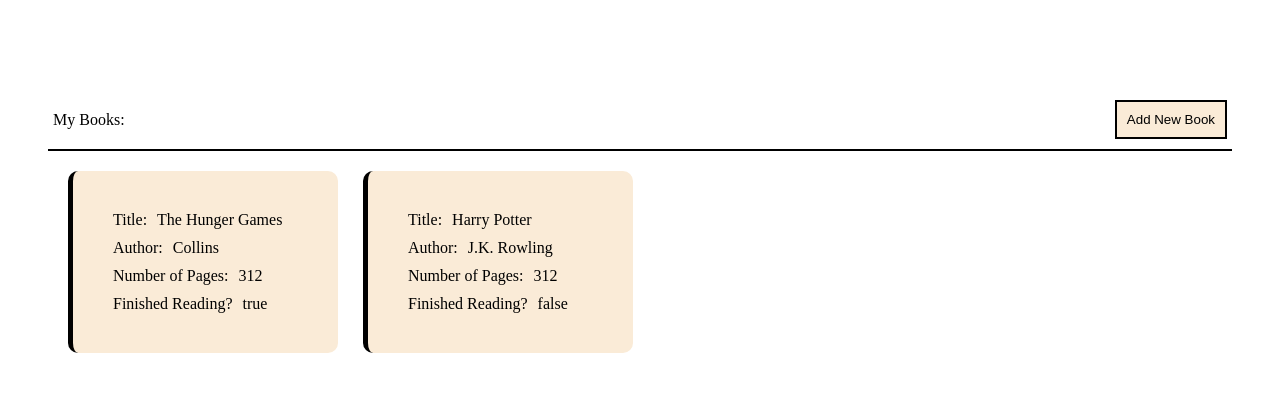
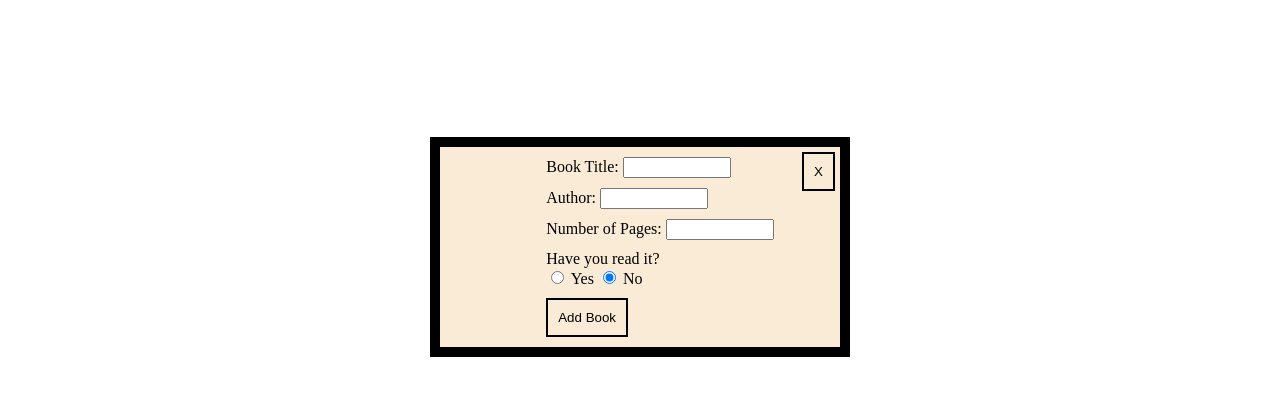
Before and after one commit to manielsen13/odin-library-project, a plain HTML site: page index.html in a window 1280 px wide. Both pictures are taken after a click on the button "Add New Book". Shown: the part 153-548 px from the top of the page. Drawn offline with Linux system fonts and the light colour scheme.

Commit message:
Create Form. Add Toggle For Reading and Not Reading. Add Functionality to Buttons.

```diff
--- a/index.html
+++ b/index.html
@@ -28,6 +28,41 @@
     </div>
 
 
+    <div id="formPageBackground">
+        <div class="addNewBookForm">
+            <button id="exitFormButton" type="button">X</button>
+            <form>
+                <ul>
+                    <li>
+                        <label for="book_title">Book Title:</label>
+                        <input type="text" id="book_title" name="book_title" required>
+                    </li>
+                    <li>
+                        <label for="book_author">Author:</label>
+                        <input type="text" id="book_author" name="book_author" required>
+                    </li>
+                    <li>
+                        <label for="num_pages">Number of Pages:</label>
+                        <input type="number" id="num_pages" name="num_pages" min="0" max="3000" required>
+                    </li>
+                    <li>
+                        <div>Have you read it?</div>
+                        <input type="radio" id="yes_read" name="have_read" value="Yes">
+                        <label for="yes_read">Yes</label>
+                        <input type="radio" id="no_read" name="have_read" value="No" checked>
+                        <label for="no_read">No</label>
+                    </li>
+                    <li>
+                        <button type="button" id="submitButton">Add Book</button>
+                    </li>
+                </ul>
+
+
+
+            </form>
+        </div>
+    </div>
+
 
 
 </body>
--- a/script.js
+++ b/script.js
@@ -1,5 +1,16 @@
 let myLibrary = [];
 let bookCardsContainer = document.getElementsByClassName("bookCardsContainer")[0];
+let addNewBookButton = document.getElementById("addNewBookButton");
+let formPageBackground = document.getElementById("formPageBackground");
+
+//form stuff
+let exitFormButton = document.getElementById("exitFormButton");
+let submitButton = document.getElementById("submitButton");
+let titleField = document.getElementById("book_title");
+let authorField = document.getElementById("book_author");
+let pagesField = document.getElementById("num_pages");
+let yesReadSelection = document.getElementById("yes_read");
+
 function book(title, author, numPages, haveRead) {
     this.title = title;
     this.author = author
@@ -7,23 +18,15 @@
     this.haveRead = haveRead;
 }
 
-/* this.getInfo = function() {
-        return (this.title + " by " + this.author + ", " + numPages + " pages," + " have read:" + this.haveRead);
-}
-*/
-
-function addBookToLibrary() {
-
-
-
+function clearDisplay() {
+    while (bookCardsContainer.firstChild) {
+        bookCardsContainer.removeChild(bookCardsContainer.firstChild);
+    }
 }
 
-const b1 = new book("The Hunger Games", "Collins", 312, true);
-const b2 = new book("Harry Potter", "J.K. Rowling", 312, false);
-myLibrary.push(b1);
-myLibrary.push(b2);
-
-function displayBooks(){
+function displayBooks() {
+    //first, wipe the current display
+    clearDisplay();
     //loop through all books in the book list
     for (let i = 0; i < myLibrary.length; i++) {
         //make the components of the card cells, add class to the values
@@ -71,7 +74,36 @@
         //make the new card
         const newBookCard  = document.createElement("div");
         newBookCard.classList.add("bookCard");
-        newBookCard.setAttribute("id", i)
+
+        //create buttons
+        const removeBookButton = document.createElement("button");
+        removeBookButton.textContent = "X"
+        removeBookButton.classList.add("removeBookButton");
+        removeBookButton.setAttribute("id", i)
+        removeBookButton.addEventListener("click", function () {
+            myLibrary.splice(this.id, 1);
+            displayBooks();
+        });
+
+        const changeReadStatusButton = document.createElement("button");
+        changeReadStatusButton.textContent = "Toggle";
+        changeReadStatusButton.classList.add("readToggleButton");
+        changeReadStatusButton.setAttribute("data-index-number", i);
+        changeReadStatusButton.addEventListener("click", function() {
+            console.log(myLibrary[this.getAttribute("data-index-number")]);
+            if (myLibrary[this.getAttribute("data-index-number")].haveRead == "Yes") {
+                myLibrary[this.getAttribute("data-index-number")].haveRead = "No";
+            } else {
+                myLibrary[this.getAttribute("data-index-number")].haveRead = "Yes";
+            }
+            displayBooks();
+
+
+
+
+        })
+
+
 
         //add components to cells
         titleCardCell.append(titleLabel, titleValue);
@@ -80,11 +112,51 @@
         haveReadCardCell.append(haveReadLabel, haveReadValue);
 
         //add cells to card
-        newBookCard.append(titleCardCell, authorCardCell, numPagesCardCell, haveReadCardCell);
+        newBookCard.append(removeBookButton, titleCardCell, authorCardCell, numPagesCardCell, haveReadCardCell, changeReadStatusButton);
 
         //add to DOM
         bookCardsContainer.appendChild(newBookCard);
     }
 }
 
+//add functionality for buttons
+addNewBookButton.addEventListener("click", function () {
+    formPageBackground.style.display = "flex";
+})
+
+exitFormButton.addEventListener("click", function () {
+    formPageBackground.style.display = "none";
+})
+
+submitButton.addEventListener("click", function () {
+    formPageBackground.style.display = "none";
+
+    //Check to see if it has been read
+    let hasRead = "No";
+
+    if (yesReadSelection.checked) {
+        hasRead = "Yes";
+    }
+
+    const theBook = new book(titleField.value, authorField.value, pagesField.value, hasRead);
+    myLibrary.push(theBook);
+
+    displayBooks();
+})
+
+
+
+
+
+
+
+
+
+
+
+//Run the initial code
+const b1 = new book("The Hunger Games", "Collins", 312, "Yes");
+const b2 = new book("Harry Potter", "J.K. Rowling", 312, "No");
+myLibrary.push(b1);
+myLibrary.push(b2);
 displayBooks();
--- a/styles.css
+++ b/styles.css
@@ -34,12 +34,16 @@
 
 #addNewBookButton {
     margin-left: auto;
+}
+
+button {
     padding: 10px;
     border: solid 2px black;
     background-color: antiquewhite;
+
 }
 
-#addNewBookButton:hover {
+button:hover {
     background-color: whitesmoke;
 }
 
@@ -51,8 +55,73 @@
     gap: 10px;
     border-left: solid 5px black;
     border-radius: 10px;
+    position: relative;
 }
 
 .bookCard:hover {
     box-shadow: 1px 1px 2px black;
 }
+
+
+
+
+
+#formPageBackground {
+
+    background-color: white;
+    position: absolute;
+    z-index: 10;
+    top: 0;
+    left: 0;
+
+    width: 100vw;
+    height: 100vh;
+
+
+    display: none;
+    justify-content: center;
+    align-items: center;
+}
+
+
+.addNewBookForm {
+    width: 400px;
+    height: 200px;
+    background-color: antiquewhite;
+    display: flex;
+    align-items: center;
+    justify-content: center;
+    border: solid 10px black;
+    backdrop-filter: blur(5px);
+}
+
+.addNewBookForm ul {
+    list-style: none;
+}
+
+.addNewBookForm li {
+    padding: 5px;
+}
+
+input[type="text"], input[type="number"] {
+    width: 100px;
+}
+
+#exitFormButton {
+    position: absolute;
+    top: 5px;
+    right: 5px;
+}
+
+.removeBookButton {
+    position: absolute;
+    right: 5px;
+    top: 5px;
+
+}
+
+.readToggleButton {
+    position: absolute;
+    right: 5px;
+    bottom: 5px;
+}
```
